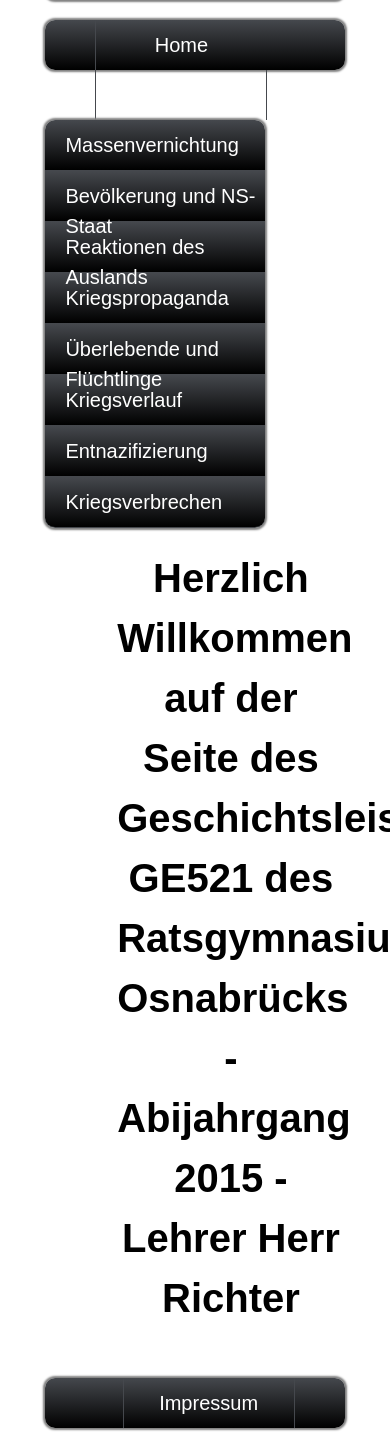
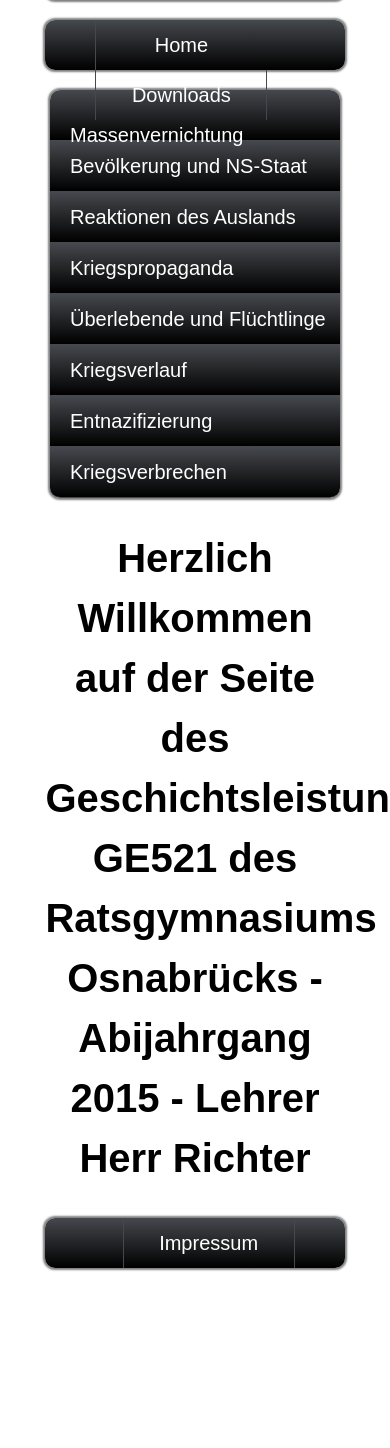
Before and after one commit to Julius97/GE521, a PHP site: page / in a window 390 px wide; the page is wider, and only the part inside the window is pictured. Shown: the part 170-1618 px from the top of that part. After the commit the page ends 1458 px from the top of that part, so only its background shows below. Run offline with PHP 8.4, Linux system fonts and the light colour scheme.

Commit message:
add media querys

```diff
--- a/style.css
+++ b/style.css
@@ -164,7 +164,7 @@
 	float: left;
 	box-shadow: 0px 0px 2px 2px gray;
 	border-radius: 10px;
-	min-width: 220px;
+	min-width: 290px;
 	width: 20%;
 	margin-bottom: 20px;
 }
@@ -212,9 +212,9 @@
 }
 #content{
 	float: right;
-	width: 76%;
 	background: white;
 	margin-bottom: 20px;
+	width: 76%;
 }
 #footer{
 	border-radius: 10px;
@@ -265,3 +265,34 @@
 #footer ul li:hover{
 	background: #0e0e0e;
 }
+@media (max-width: 1550px){
+	#content{
+		width: 800px;
+	}
+}
+@media (max-width: 1550px){
+	#content{
+		width: 800px;
+	}
+}
+@media (max-width: 1400px){
+	#content{
+		width: 650px;
+	}
+}
+@media (max-width: 1200px){
+	#content{
+		width: 500px;
+	}
+}
+@media (max-width: 1050px){
+	#submenue{
+		float: none;
+		margin: 0 auto;
+		margin-bottom: 30px;
+	}
+	#content{
+		float: none;
+		width: 100%;
+	}
+}
```
